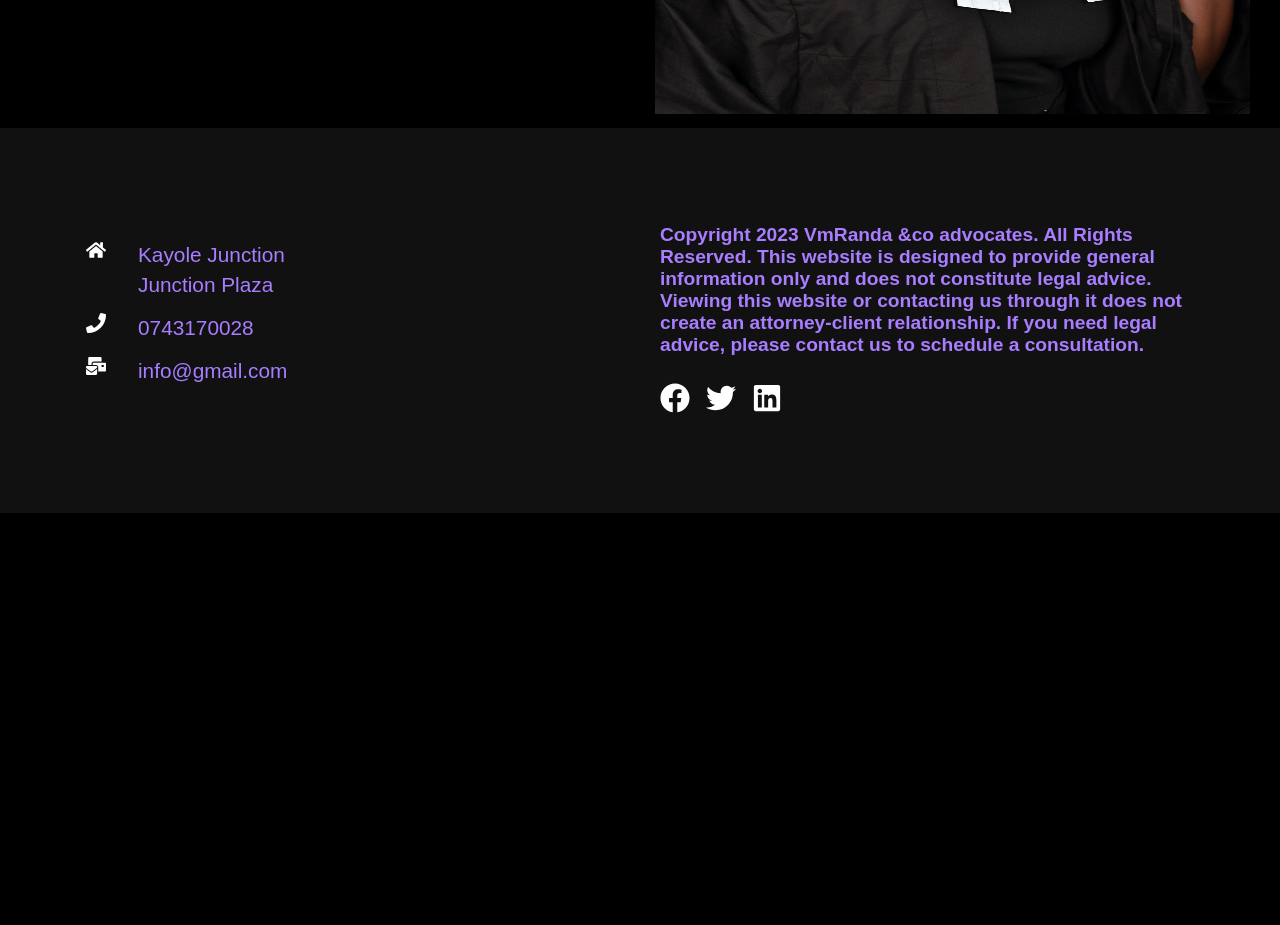
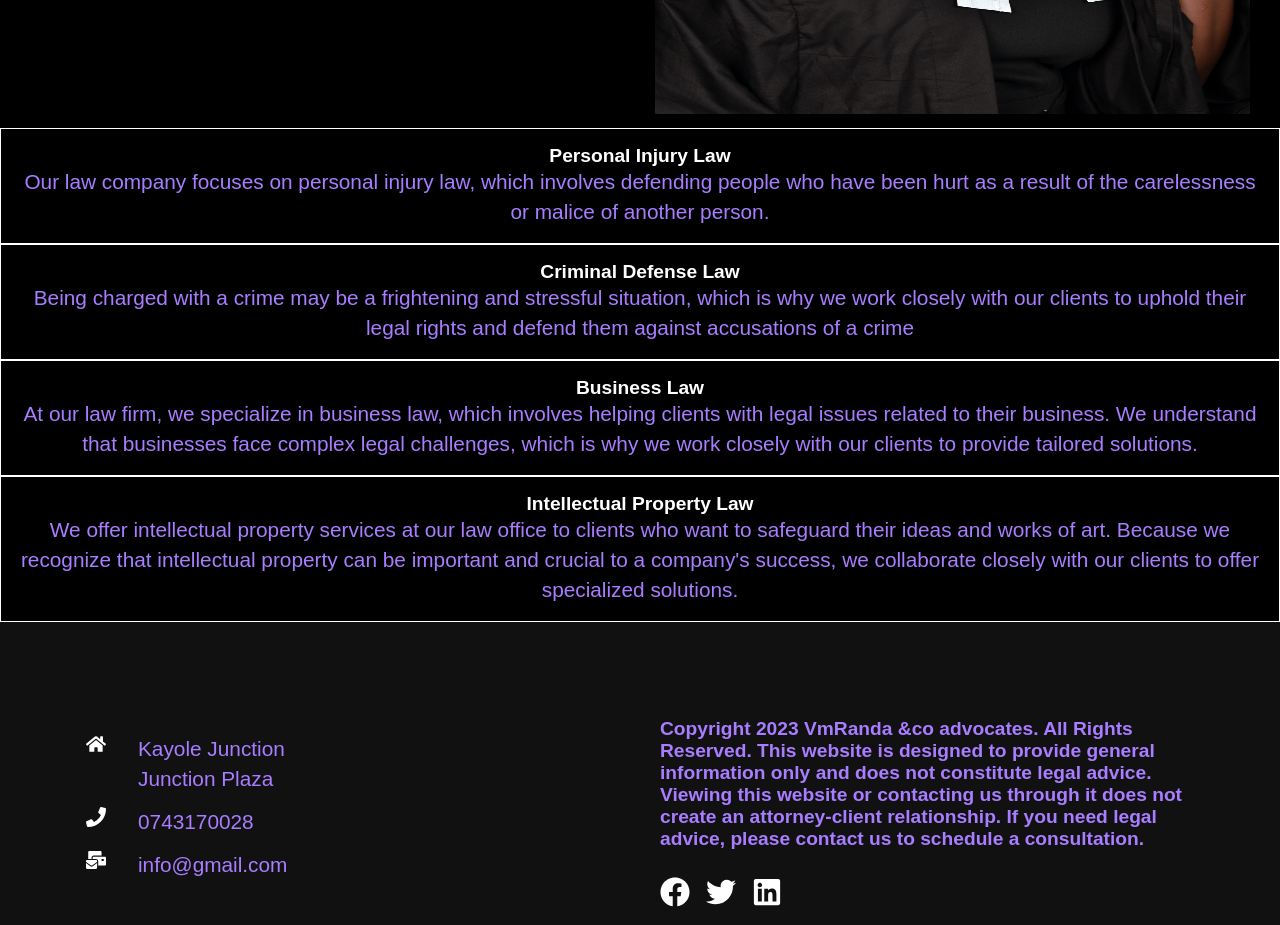
Before and after one commit to alvinwarui29/lawfirm, a React (Create React App) app: page / in a window 1280 px wide. Shown: the part 2420-3345 px from the top of the page. Before the commit the page ends 2933 px from the top, so only its background shows below. Built offline with nearby package versions, Linux system fonts and the light colour scheme; a web font is replaced by a local one.

Commit message:
finish  js part

```diff
--- /dev/null
+++ b/src/components/services/Services.js
@@ -0,0 +1,27 @@
+import './services.css'
+import React from 'react'
+
+const Services = () => {
+  return (
+    <div className="services">
+        <div className="card card1">
+            <h3>Personal Injury Law</h3>
+            <p>Our law company focuses on personal injury law, which involves defending people who have been hurt as a result of the carelessness or malice of another person.</p>
+        </div>
+        <div className="card card2">
+            <h3>Criminal Defense Law</h3>
+            <p>Being charged with a crime may be a frightening and stressful situation, which is why we work closely with our clients to uphold their legal rights and defend them against accusations of a crime</p>
+        </div>
+        <div className="card card3">
+            <h3>Business Law</h3>
+            <p> At our law firm, we specialize in business law, which involves helping clients with legal issues related to their business. We understand that businesses face complex legal challenges, which is why we work closely with our clients to provide tailored solutions.</p>
+        </div>
+        <div className="card card4">
+            <h3>Intellectual Property Law</h3>
+            <p>We offer intellectual property services at our law office to clients who want to safeguard their ideas and works of art. Because we recognize that intellectual property can be important and crucial to a company's success, we collaborate closely with our clients to offer specialized solutions.</p>
+        </div>
+    </div>
+  )
+}
+
+export default Services
--- a/src/routes/home.js
+++ b/src/routes/home.js
@@ -4,6 +4,7 @@ import Footer from '../components/footer/Footer'
 import Navbar from '../components/navbar/Navbar'
 import WhyUs from '../components/whyus/WhyUs'
 import About from '../components/about/About'
+import Services from '../components/services/Services'
 const home = () => {
   return (
     <div>
@@ -11,6 +12,7 @@ const home = () => {
     <Hero/>
     <WhyUs/>
     <About/>
+    <Services/>
     <Footer/>
 
     </div>
```
Also changed, not shown: src/components/services/services.css (added).
